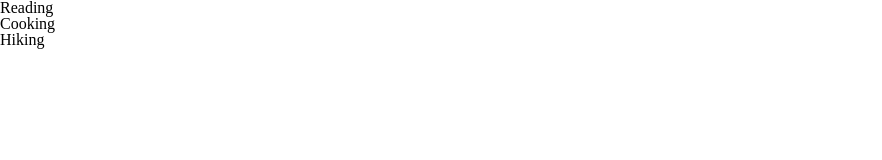
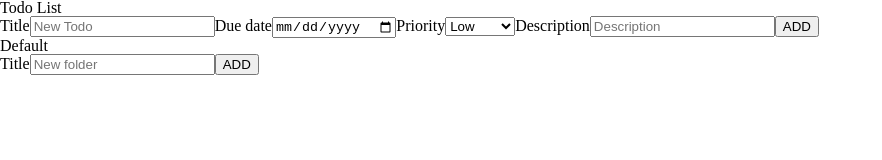
Before and after one commit to raulvillajr95/todo-list, a website built with webpack: page dist/index.html in a window 1280 px wide. Shown: the whole page, without its empty margins (0-882 px from the left). Built offline with nearby package versions, Linux system fonts and the light colour scheme.

Commit message:
Display all of home page using display.js

```diff
--- a/src/display.js
+++ b/src/display.js
@@ -1 +1,100 @@
 import { todoDependencies } from "./index.js";
+import {
+  clearDisplay,
+  loadElemToContainer,
+  addAttributeToElem,
+  addTextToElem,
+} from "./helpers.js"
+
+function displayHome() {
+  displayTitle()
+  displayTodoForm()
+  displayFolders(todoDependencies.folders)
+  displayFolderForm()
+}
+
+function displayTitle() {
+  loadElemToContainer('#content', 'h1', 'app-title')
+  addTextToElem('#app-title', 'Todo List')
+}
+
+function displayTodoForm() {
+  // make priority select, 'low', 'medium', 'high'
+  loadElemToContainer('#content', 'form', 'todo-form-home')
+
+  loadElemToContainer('#todo-form-home', 'label', 'todo-title-home-label')
+  addAttributeToElem('#todo-title-home-label', 'for', 'todo-title-home')
+  addTextToElem('#todo-title-home-label', 'Title')
+  loadElemToContainer('#todo-form-home', 'input', 'todo-title-home')
+  addAttributeToElem('#todo-title-home','type','text')
+  addAttributeToElem('#todo-title-home','placeholder','New Todo')
+
+  loadElemToContainer('#todo-form-home', 'label', 'todo-duedate-home-label')
+  addAttributeToElem('#todo-duedate-home-label', 'for', 'todo-duedate-home')
+  addTextToElem('#todo-duedate-home-label', 'Due date')
+  loadElemToContainer('#todo-form-home', 'input', 'todo-duedate-home')
+  addAttributeToElem('#todo-duedate-home','type','date')
+  addAttributeToElem('#todo-duedate-home','placeholder','Due Date')
+
+  loadElemToContainer('#todo-form-home', 'label', 'todo-priority-home-label')
+  addAttributeToElem('#todo-priority-home-label', 'for', 'todo-priority-home')
+  addTextToElem('#todo-priority-home-label', 'Priority')
+  loadElemToContainer('#todo-form-home', 'select', 'todo-priority-home')
+  addAttributeToElem('#todo-priority-home','name','todo-priority-home')
+  loadElemToContainer('#todo-priority-home', 'option', 'todo-priority-home-low')
+  addAttributeToElem('#todo-priority-home-low', 'value', '0')
+  addTextToElem('#todo-priority-home-low', 'Low')
+  loadElemToContainer('#todo-priority-home', 'option', 'todo-priority-home-medium')
+  addAttributeToElem('#todo-priority-home-medium', 'value', '1')
+  addTextToElem('#todo-priority-home-medium', 'Medium')
+  loadElemToContainer('#todo-priority-home', 'option', 'todo-priority-home-high')
+  addAttributeToElem('#todo-priority-home-high', 'value', '2')
+  addTextToElem('#todo-priority-home-high', 'High')
+
+  loadElemToContainer('#todo-form-home', 'label', 'todo-description-home-label')
+  addAttributeToElem('#todo-description-home-label', 'for', 'todo-description-home')
+  addTextToElem('#todo-description-home-label', 'Description')
+  loadElemToContainer('#todo-form-home', 'input', 'todo-description-home')
+  addAttributeToElem('#todo-description-home','placeholder','Description')
+
+  loadElemToContainer('#todo-form-home', 'button', 'todo-add-home')
+  addTextToElem('#todo-add-home', 'ADD')
+}
+
+function displayFolders(foldersToDisplay) {
+  loadElemToContainer('#content', 'ul', 'folders-home')
+  foldersToDisplay.forEach((folder) => {
+    loadElemToContainer('#folders-home', 'li', `folders-home-${folder.name}`)
+    addTextToElem(`#folders-home-${folder.name}`, `${folder.name}`)
+  })
+}
+
+function displayFolderForm() {
+  loadElemToContainer('#content', 'form', 'folder-form-home')
+
+  loadElemToContainer('#folder-form-home', 'label', 'folder-title-home-label')
+  addAttributeToElem('#folder-title-home-label', 'for', 'folder-title-home')
+  addTextToElem('#folder-title-home-label', 'Title')
+  loadElemToContainer('#folder-form-home', 'input', 'folder-title-home')
+  addAttributeToElem('#folder-title-home','type','text')
+  addAttributeToElem('#folder-title-home','placeholder','New folder')
+
+  loadElemToContainer('#folder-form-home', 'button', 'folder-add-home')
+  addTextToElem('#folder-add-home', 'ADD')
+}
+
+/**
+ * might reuse displayTitle and displayTodoForm for other pages
+ *  2 params container and text
+ *
+ * if reusing, have all reusable displays here
+ * create home display module js file
+ * create folder display module js file
+ * create todo display module js file
+ * i might just create my own framework full of dom functions
+ *
+ * ideas:
+ * on click(folder 'ADD'), load folder display
+ */
+
+export { displayHome }
--- /dev/null
+++ b/src/helpers.js
@@ -0,0 +1,31 @@
+function clearDisplay(element) {
+  let elem = document.querySelector(element);
+  let childrenCount = elem.children.length;
+  for (let i = 0; i < childrenCount; i++) {
+    elem.children[0].remove()
+  }
+}
+
+function loadElemToContainer(container, element, id) {
+  let containerElem = document.querySelector(container);
+  let newElem = document.createElement(element);
+  newElem.setAttribute('id', id);
+  containerElem.appendChild(newElem);
+}
+
+function addAttributeToElem(element, attName, attValue) {
+  let elem = document.querySelector(element);
+  elem.setAttribute(attName, attValue);
+}
+
+function addTextToElem(element, text) {
+  let elem = document.querySelector(element);
+  elem.textContent = text;
+}
+
+export {
+  clearDisplay,
+  loadElemToContainer,
+  addAttributeToElem,
+  addTextToElem,
+}
--- /dev/null
+++ b/src/home.js
@@ -0,0 +1,2 @@
+import { todoDependencies } from "./index.js";
+import { clearDisplay } from "./helpers.js";
--- a/src/index.js
+++ b/src/index.js
@@ -1,7 +1,18 @@
 import './style.css';
 import './reset.css';
-import { createTodo, showTodos, showTodo, deleteTodo } from './todo.js';
-import { Folder, createFolder, showFolders, deleteFolder } from './folder.js';
+import {
+  createTodo,
+  showTodos,
+  showTodo,
+  deleteTodo
+} from './todo.js';
+import {
+  Folder,
+  createFolder,
+  showFolders,
+  deleteFolder
+} from './folder.js';
+import { displayHome } from './display.js'
 
 let todoDependencies = (function() {
 
@@ -15,66 +26,63 @@ let todoDependencies = (function() {
 })()
 
 // s1, create a folder
-createFolder('Groceries')
+// createFolder('Groceries')
 
-// s2, create folder, create todo
-createFolder('School')
-createTodo(
-  'Pencils',
-  'No.2 pencils needed for math',
-  '01-08-2023',
-  1,
-  'School'
-)
+// // // s2, create folder, create todo
+// createFolder('School')
+// createTodo(
+//   'Pencils',
+//   'No.2 pencils needed for math',
+//   '01-08-2023',
+//   1,
+//   'School'
+// )
+// // // s3, create todo(adds to default folder)
+// createTodo(
+//   'Gas',
+//   'Grab gas this Tuesday',
+//   '12-27-2022',
+//   2,
+// )
+// // // s4, view all folders created
+// showFolders()
+// // // s5, create 3 todo's in 1 folder, view all todo's in that 1 folder
+// createFolder('Appliances')
+// createTodo(
+//   'Refrigerator',
+//   'Three door fridge',
+//   '12-25-2022',
+//   1,
+//   'Appliances'
+// )
+// createTodo(
+//   'Microwave',
+//   'Small microwave',
+//   '1-10-2022',
+//   1,
+//   'Appliances'
+// )
+// createTodo(
+//   'Shaker',
+//   '1 liter smoothie shaker',
+//   '12-30-2022',
+//   1,
+//   'Appliances'
+// )
+// showTodos('Appliances')
+// // // s6, view 1 todo
+// showTodo('Microwave')
+// // // s7, delete single todo
+// deleteTodo(
+//   'Shaker',
+//   '12-30-2022',
+//   1
+// )
+// // // s8, delete whole folder and its todo's
+// deleteFolder('School')
 
-// s3, create todo(adds to default folder)
-createTodo(
-  'Gas',
-  'Grab gas this Tuesday',
-  '12-27-2022',
-  2,
-)
-
-// s4, view all folders created
-showFolders()
-
-// s5, create 3 todo's in 1 folder, view all todo's in that 1 folder
-createFolder('Appliances')
-createTodo(
-  'Refrigerator',
-  'Three door fridge',
-  '12-25-2022',
-  1,
-  'Appliances'
-)
-createTodo(
-  'Microwave',
-  'Small microwave',
-  '1-10-2022',
-  1,
-  'Appliances'
-)
-createTodo(
-  'Shaker',
-  '1 liter smoothie shaker',
-  '12-30-2022',
-  1,
-  'Appliances'
-)
-showTodos('Appliances')
-
-// s6, view 1 todo
-showTodo('Microwave')
-
-// // s7, delete single todo
-deleteTodo(
-  'Shaker',
-  '12-30-2022',
-  1
-)
-
-// // s8, delete whole folder and its todo's
-deleteFolder('School')
+// display test
+displayHome()
 
 console.log(todoDependencies.folders, 'folders')
 console.log(todoDependencies.defaultFolder, 'default folder')
@@ -82,12 +90,11 @@ console.log(todoDependencies.defaultFolder, 'default folder')
 export { todoDependencies }
 
 /**
- * create clear page function
  * create function that displays home page,
- *  list of folders as param
+ *  array of folders as param
  * create function that displays folder page,
  *  1 param, folder object
- *    from their grab todo's & title
+ *    from their grab todo's & titles
  * create function that displays note page
  *  1 param, todo object
  *    from their grab title, dueDate, priority, & description
@@ -95,6 +102,9 @@ export { todoDependencies }
  * add dates to note
  *  use date-fns
  *  just date for now, no time
+ * add way to edit
+ *  folder names
+ *  todo names, dueDate, priority, description
  *
  * notes:
  * -todos need to be objects, kinda like the 'books'
```
Also changed, not shown: dist/index.html, dist/main.js.
